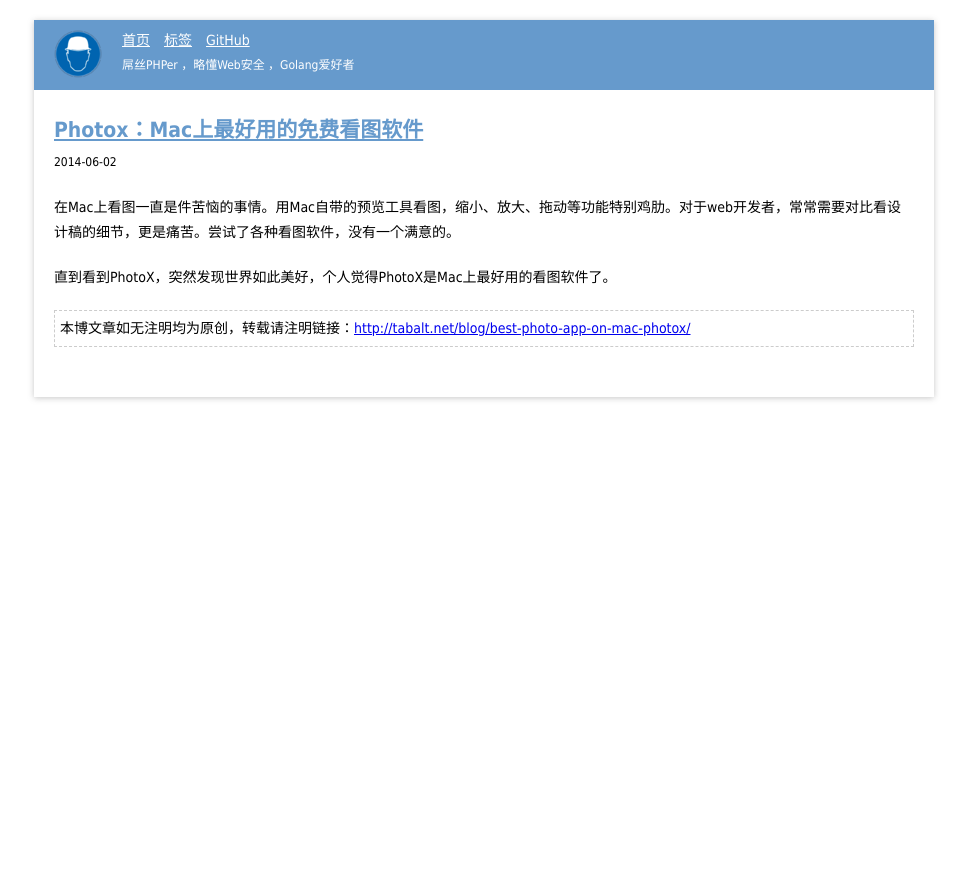
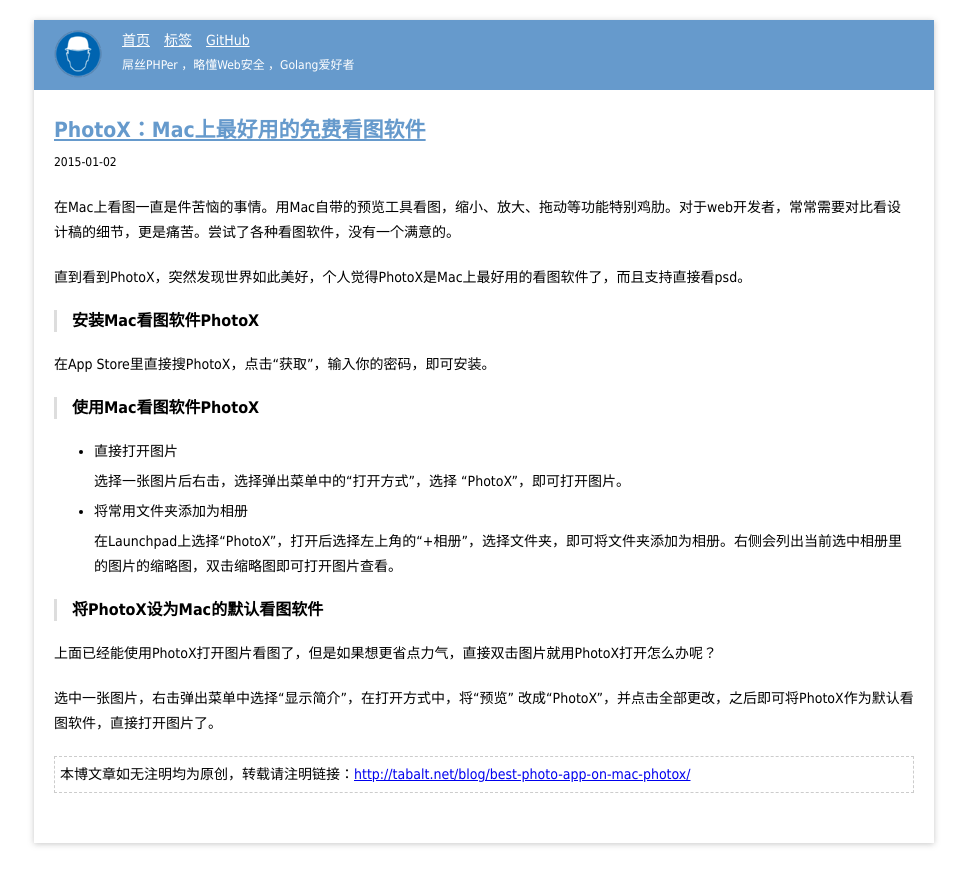
Before and after one commit to tabalt/tabalt.github.io, a Jekyll site: the page built from _posts/mac/2015-01-02-best-photo-app-on-mac-photox.md, in a window 1280 px wide. Shown: the top 885 px of the page, without its empty margins (156-1123 px from the left). Built offline with Jekyll 4.4.1, drawn with Linux system fonts in a browser that asks for light colours; Markdown is read by kramdown in place of the engine named in the settings; comment, search, counter and statistics services are not loaded.

Commit message:
update blog

```diff
--- a/_posts/mac/2015-01-02-best-photo-app-on-mac-photox.md
+++ b/_posts/mac/2015-01-02-best-photo-app-on-mac-photox.md
@@ -1,12 +1,35 @@
 ---
 
 layout: post
-title:  "Photox：Mac上最好用的免费看图软件"
-date:   2014-06-02 11:30:00
+title:  "PhotoX：Mac上最好用的免费看图软件"
+date:   2015-01-02 11:30:00
 categories: mac
 
 ---
 
 在Mac上看图一直是件苦恼的事情。用Mac自带的预览工具看图，缩小、放大、拖动等功能特别鸡肋。对于web开发者，常常需要对比看设计稿的细节，更是痛苦。尝试了各种看图软件，没有一个满意的。
 
-直到看到PhotoX，突然发现世界如此美好，个人觉得PhotoX是Mac上最好用的看图软件了。
+直到看到PhotoX，突然发现世界如此美好，个人觉得PhotoX是Mac上最好用的看图软件了，而且支持直接看psd。
+
+
+### 安装Mac看图软件PhotoX
+
+在App Store里直接搜PhotoX，点击“获取”，输入你的密码，即可安装。
+
+
+### 使用Mac看图软件PhotoX
+
+* 直接打开图片
+
+	选择一张图片后右击，选择弹出菜单中的“打开方式”，选择 “PhotoX”，即可打开图片。
+
+* 将常用文件夹添加为相册
+
+	在Launchpad上选择“PhotoX”，打开后选择左上角的“+相册”，选择文件夹，即可将文件夹添加为相册。右侧会列出当前选中相册里的图片的缩略图，双击缩略图即可打开图片查看。
+
+
+### 将PhotoX设为Mac的默认看图软件
+
+上面已经能使用PhotoX打开图片看图了，但是如果想更省点力气，直接双击图片就用PhotoX打开怎么办呢？
+
+选中一张图片，右击弹出菜单中选择“显示简介”，在打开方式中，将“预览” 改成“PhotoX”，并点击全部更改，之后即可将PhotoX作为默认看图软件，直接打开图片了。
```
